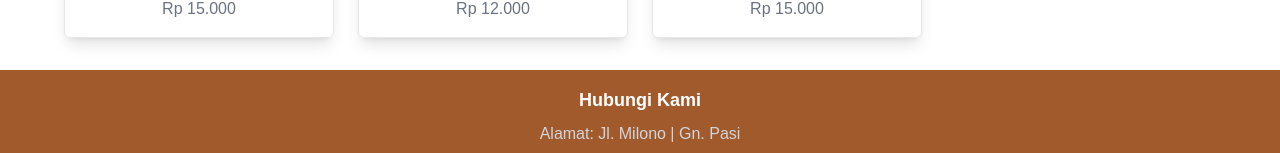
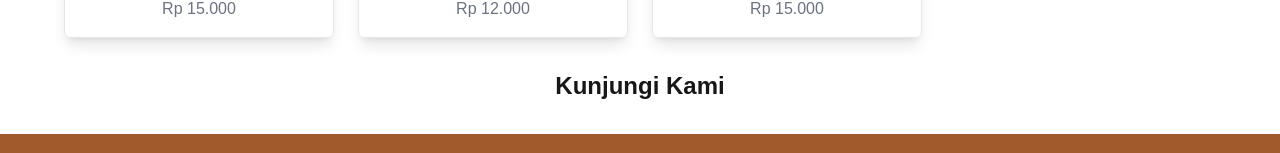
Before and after one commit to Dinajuliarti/prokul_cafeBestari, a Next.js app: page / in a window 1280 px wide. Shown: the part 1047-1200 px from the top of the page. Built offline with nearby package versions, Linux system fonts and the light colour scheme.

Commit message:
shofi: menambahkan bagian baru kuncungi kami

```diff
--- a/app/page.tsx
+++ b/app/page.tsx
@@ -319,6 +319,11 @@ export default function Home() {
         </div>
       </section>
 
+      {/* Kunjungi Kami */}
+      <section className="my-8 px-4">
+        <h2 className="text-2xl font-bold text-center mb-4">Kunjungi Kami</h2>
+      </section>
+
       {/* Footer */}
       <footer className="bg-[#a05a2c] text-white p-4 flex flex-col justify-center items-center text-center">
         <h4 className="text-lg font-semibold">Hubungi Kami</h4>
```
